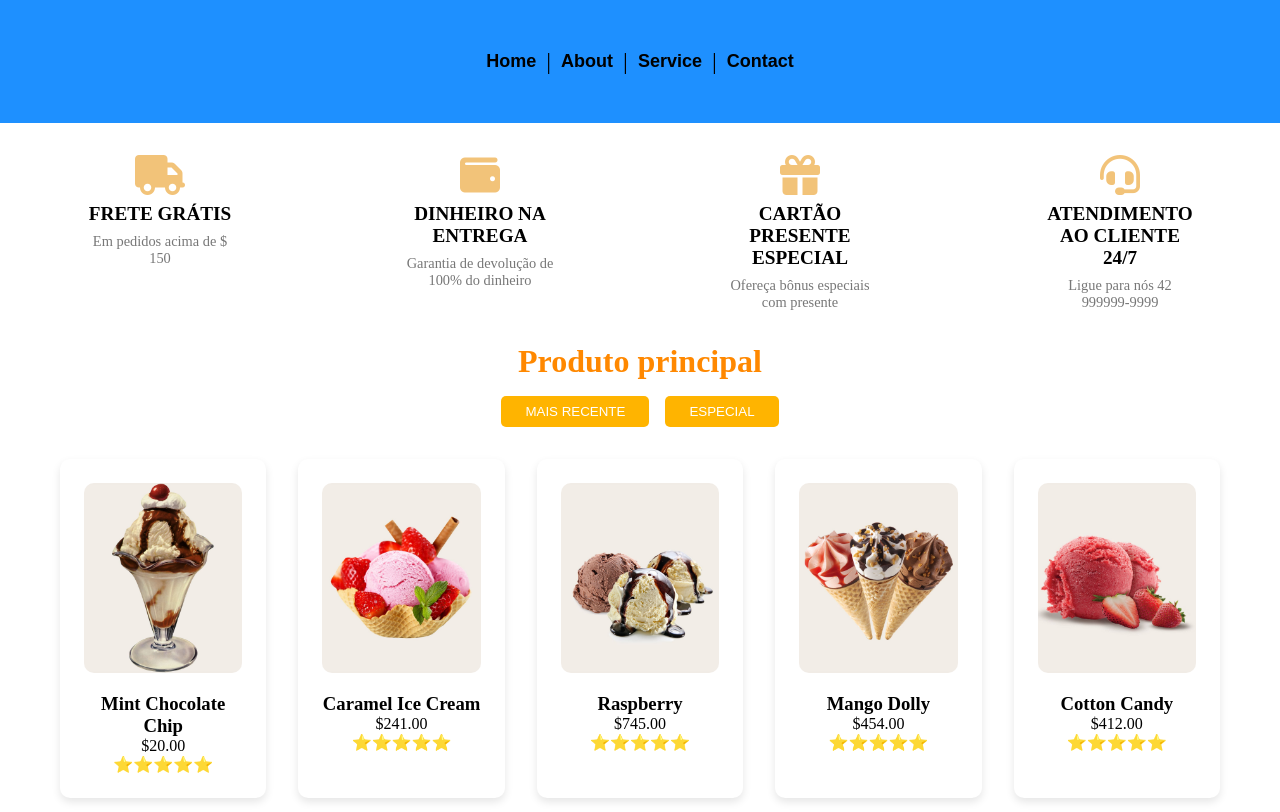
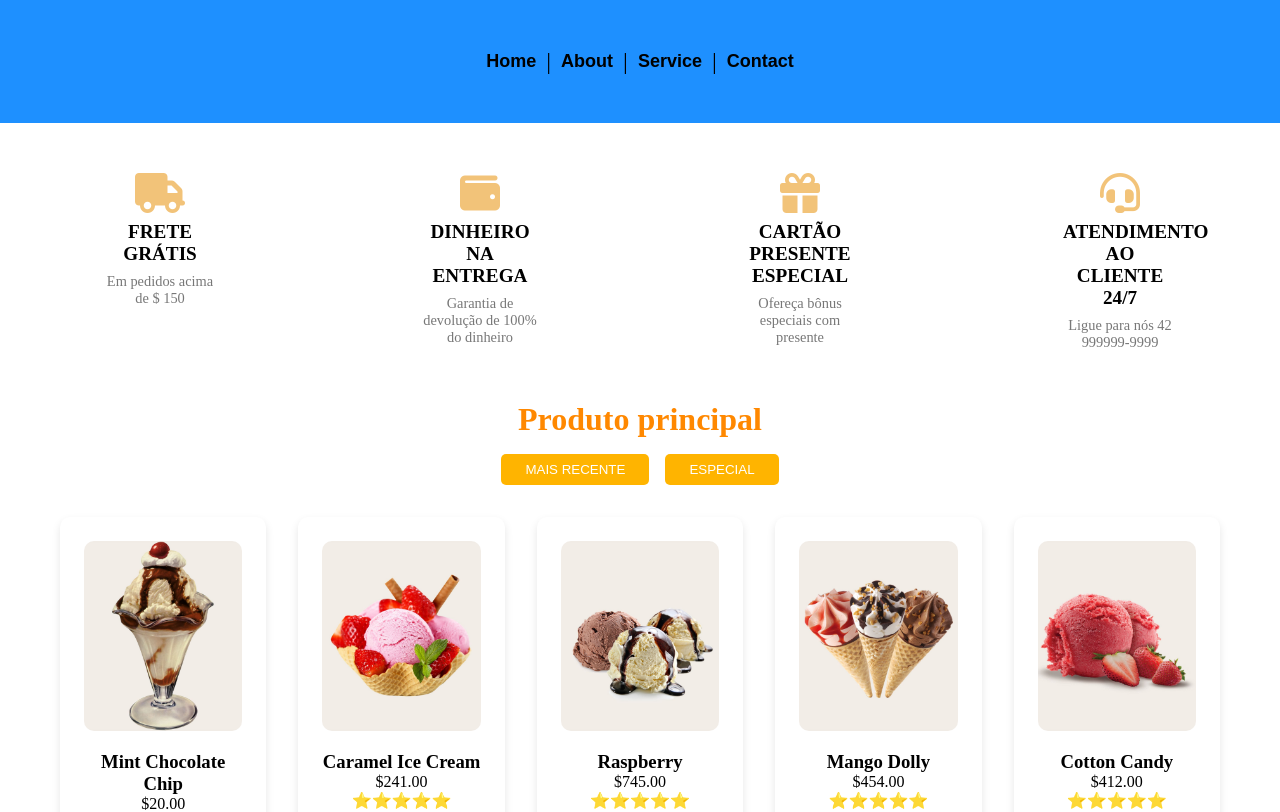
Before and after one commit to RuanKysa/Projeto-final, a Next.js app: page /service in a window 1280 px wide. Shown: the top 812 px of the page. Built offline with nearby package versions, Linux system fonts and the light colour scheme.

Commit message:
icons- ruan

```diff
--- a/src/pages/index.js
+++ b/src/pages/index.js
@@ -24,7 +24,7 @@ export default function Home() {
               </p>
             </a>
             <a href="#" className={styles.card}>
-              <img src="/P_morango.jpeg" alt="Sorvete" className={styles.cardImage} />
+              <img src="/2.png" alt="Sorvete" className={styles.cardImage} />
               <h3 className={styles.cardTitle}>Sorvete de Morango</h3>
               <p className={styles.cardDescription}>
                 Sorvete de morango, feito com amor e cuidado, com a melhor qualidade
--- a/src/pages/service.js
+++ b/src/pages/service.js
@@ -1,5 +1,5 @@
 import Layout from "@/layout/layout";
-import Benefits from "@/components/Benefits"; // Importando o componente de benefícios
+import Benefits from "@/components/Benefits";
 import styles from "@/styles/Service.module.css";
 
 const products = [
--- a/src/styles/Benefits.module.css
+++ b/src/styles/Benefits.module.css
@@ -7,12 +7,24 @@
 .benefit {
     text-align: center;
     max-width: 150px;
+    padding: 1rem;
+    border: 2px dashed transparent;
+    transition: border 0.3s ease;
+}
+
+.benefit:hover {
+    border: 2px dashed #f2c379;
 }
 
 .icon {
     font-size: 2.5rem;
     color: #f2c379;
     margin-bottom: 0.5rem;
+    transition: transform 0.6s ease;
+}
+
+.benefit:hover .icon {
+    transform: rotate(360deg);
 }
 
 .title {
--- a/src/styles/Service.module.css
+++ b/src/styles/Service.module.css
@@ -70,7 +70,7 @@
 
 .iconOverlay {
   position: absolute;
-  top: 0;
+  top: 1;
   left: 0;
   right: 0;
   bottom: 0;
@@ -80,6 +80,7 @@
   gap: 10px;
   opacity: 0;
   transition: opacity 0.3s ease;
+
 }
 
 .productCard:hover .iconOverlay {
```
